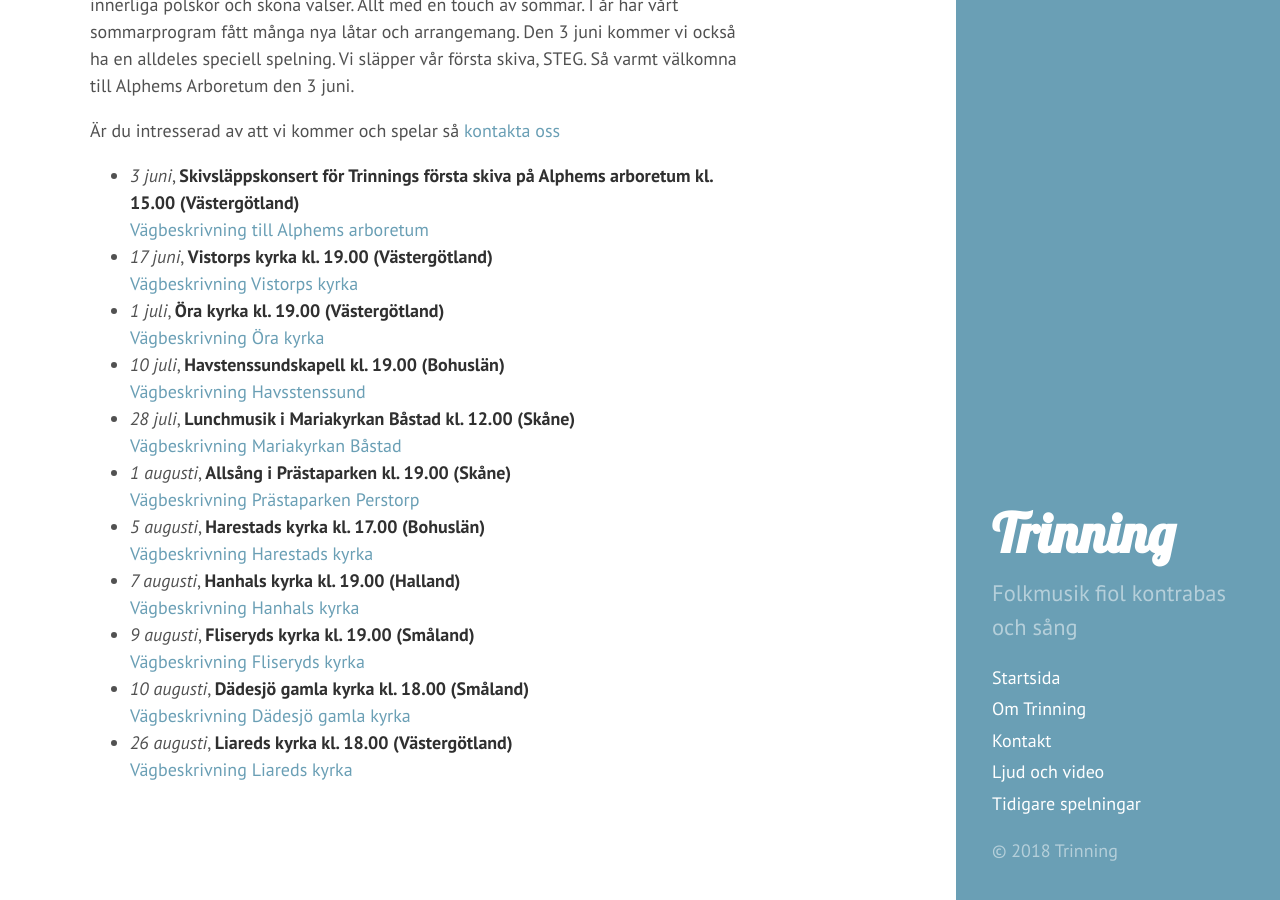
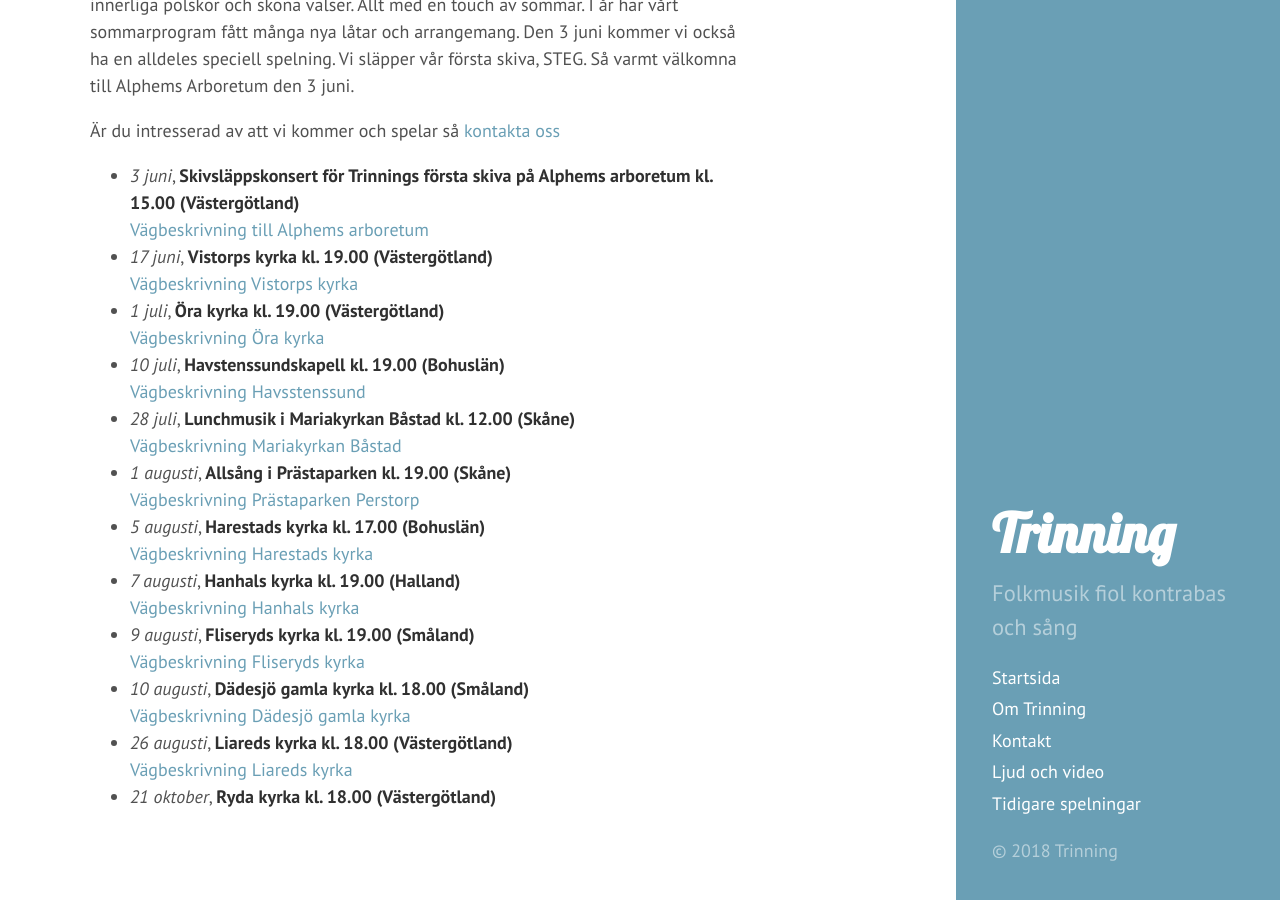
Before and after one commit to trinning/trinning.github.io, a Jekyll site: the page built from index.md, in a window 1280 px wide and 900 px high, scrolled down 1262 px. Built offline with Jekyll 4.4.1, drawn with Linux system fonts in a browser that asks for light colours.

Commit message:
Ny spelning tillagd

```diff
--- a/index.md
+++ b/index.md
@@ -43,3 +43,4 @@ För femte året i rad åker vi ut på sommarturné. Ni som kommer och lyssnar f
 [Vägbeskrivning Dädesjö gamla kyrka](https://goo.gl/maps/34hLhFbwVJv)
 * *26 augusti*, **Liareds kyrka kl. 18.00 (Västergötland)**
 [Vägbeskrivning Liareds kyrka](https://goo.gl/maps/JYzGNMCpfRN2)
+* *21 oktober*, **Ryda kyrka kl. 18.00 (Västergötland)**
```
